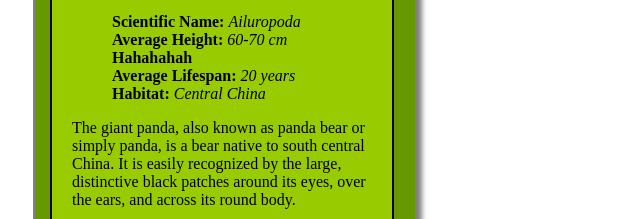
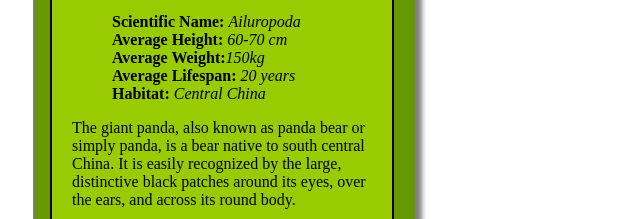
Before and after one commit to saumyashrm2802/animal_card_trading_project, a plain HTML site: page index.html in a window 1280 px wide. Shown: the part 517-736 px from the top of the page, 0-640 px from the left. Drawn offline with Linux system fonts and the light colour scheme.

Commit message:
added panda weight

```diff
--- a/index.html
+++ b/index.html
@@ -15,7 +15,7 @@
 	<ul style="list-style-type:none">
 	<li><strong>Scientific Name:</strong> <em>Ailuropoda</em> </li>
     <li><strong>Average Height:</strong> <em>60-70 cm </em></li>
-		<li><strong>Hahahahah<li></strong>
+		<li><strong>Average Weight:</strong><em>150kg</em></li>
     <li><strong>Average Lifespan:</strong> <em>20 years </em></li>
     <li><strong>Habitat:</strong> <em>Central China </em></li></ul></p>
 <p>The giant panda, also known as panda bear or simply panda, is a bear native to south central China. It is easily recognized by the large, distinctive black patches around its eyes, over the ears, and across its round body. </p>
```
